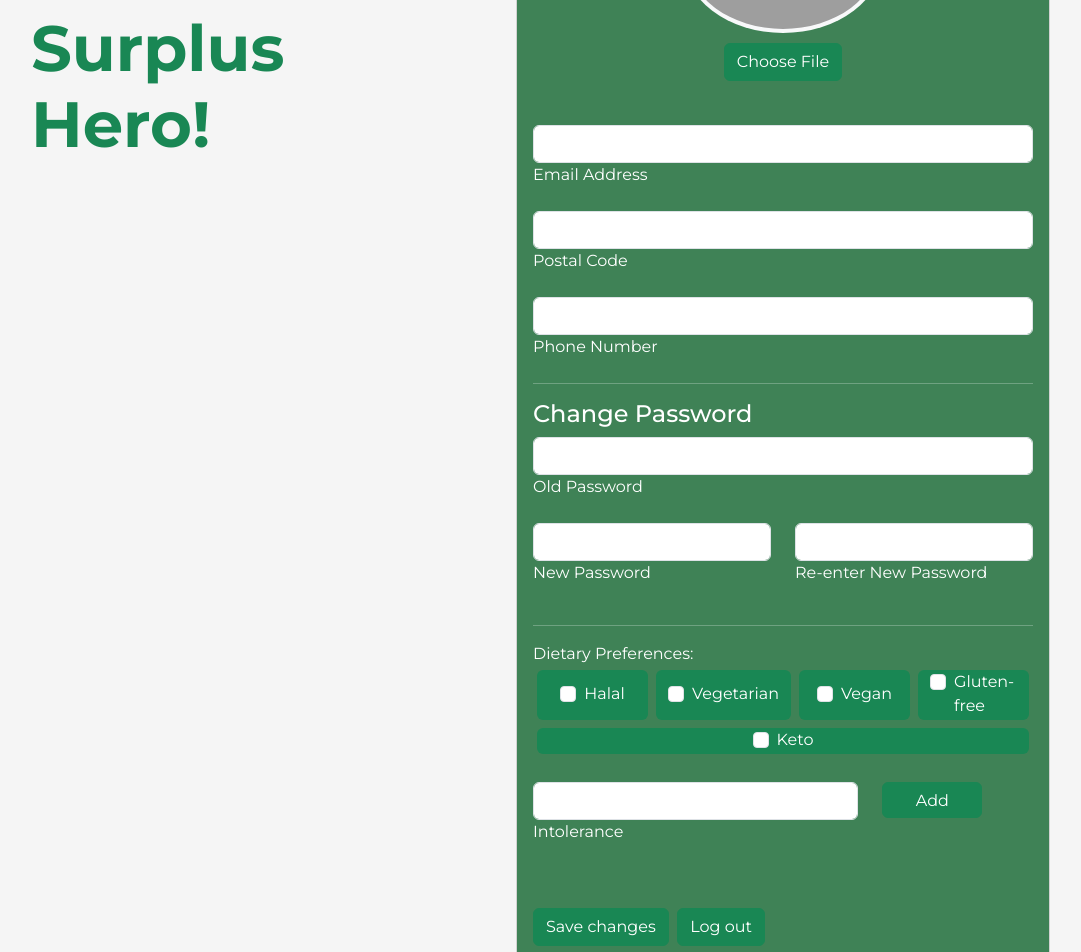
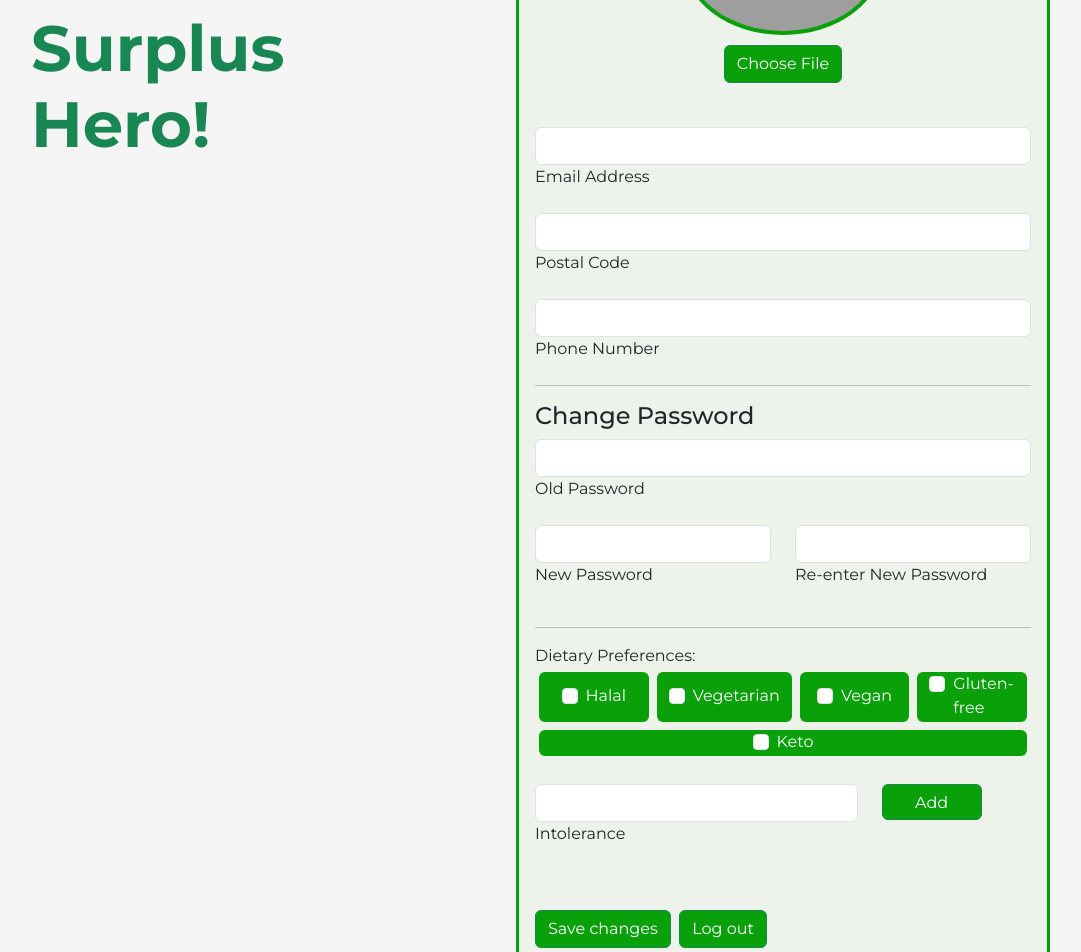
Before and after one commit to robinsjules/WAD2-Project, a Vue app in the folder SuperplusHero/: page /profile in a window 1280 px wide. Shown: the part 320-1272 px from the top of the page, without its empty margins (51-1132 px from the left). Built offline with nearby package versions, Linux system fonts and the light colour scheme; grey boxes are pictures that could not be loaded.

Commit message:
profile colour change

```diff
--- a/SuperplusHero/src/views/Profile.vue
+++ b/SuperplusHero/src/views/Profile.vue
@@ -5,7 +5,6 @@
 
     * {
     font-family: "Montserrat";
-    color:white
     }
 
     .profile-form {
@@ -55,24 +54,24 @@
                     <div class="col-lg-4 mb-5 mb-lg-0">
                         <div class="fixed-position">
                             <h1 span class="my-5 display-3 fw-bold ls-tight">
-                                <span class="text-dark">Profile of<br/> our <br/></span>
+                                <span>Profile of<br/> our <br/></span>
                                 <span class="text-success">Surplus <br/>Hero!</span>
                             </h1>
                         </div>
                     </div>
     <!-- card -->
     <div class="mx-auto col-lg-6 mb-5 mb-lg-0 ">
-            <div class="card">
-                <div class="card-body rounded py-5" style="background-color:#3F8256">
+            <div class="card" style="border: 3px solid rgb(10, 160, 10);">
+                <div class="card-body rounded py-5" style="background-color:rgb(237, 243, 235);">
                     <form id="profileEdit" class="my-4" autocomplete="on" @submit.prevent="">
                         <div id="app">
                             <div class="profile-form">
                                 <div class="profile-picture">
                                     <div class="image-container">
-                                        <img :src="userPicture" alt="User's Profile Picture" class="rounded-circle p-1 bg-light"/>
+                                        <img :src="userPicture" alt="User's Profile Picture" class="rounded-circle p-1" style="background-color: rgb(10, 160, 10)"/>
                                     </div>
                                     <div class="file-input">
-                                        <label for="file-upload" class="btn btn-success">Choose File</label>
+                                        <label for="file-upload" class="btn btn-success" style="background-color:rgb(10, 160, 10)">Choose File</label>
                                         <input id="file-upload" type="file" @change="uploadPicture" accept="image/*" />
                                     </div>
                                 </div>
@@ -115,7 +114,7 @@
                                 Dietary Preferences:
                                 <div class="container">
                                     <div class="row">
-                                        <div v-for="(preference, index) in dPreferences" :key="index" class="col-sm text-white bg-success rounded d-flex justify-content-center align-items-center m-1">
+                                        <div v-for="(preference, index) in dPreferences" :key="index" class="col-sm text-white rounded d-flex justify-content-center align-items-center m-1" style="background-color:rgb(10, 160, 10)">
                                             <div class="form-group form-check">
                                                 <input class="form-check-input" type="checkbox" :value="preference.value" :id="preference.value" v-model="foodPreferences" />
                                                 <label class="form-check-label" :for="preference.value">{{ preference.name }}</label>
@@ -132,19 +131,19 @@
                                         <label for="intoleranceInput" >Intolerance</label>
                                     </div>
                                     <div class="col-sm-4">
-                                        <button @click="addIntolerance" type="submit" class="btn btn-success" style="height:36px; width:100px">Add</button>
+                                        <button @click="addIntolerance" type="submit" class="btn btn-success" style="height:36px; width:100px;background-color:rgb(10, 160, 10)">Add</button>
                                     </div>
                                 </div>
                                 <br/>
                                 <ul>
                                     <li v-for="(intolerance, index) in intolerances" :key="index">
                                         {{ intolerance }}
-                                        <button @click="removeIntolerance(index)" type="button" class="btn btn-danger remove-button">Remove</button>
+                                        <button @click="removeIntolerance(index)" type="button" class="btn btn-danger remove-button" style="background-color:rgb(10, 160, 10)">Remove</button>
                                     </li>
                                 </ul>
                             </div>
-                            <button @click= "updateProfile" class="btn btn-success btn-block mt-4" type="submit" value="submit"> Save changes </button>&nbsp;
-                            <button @click= "logoutProfile" class="btn btn-success mt-4" type="button" value= true>Log out</button>
+                            <button @click= "updateProfile" class="btn btn-success btn-block mt-4" type="submit" value="submit" style="background-color:rgb(10, 160, 10)"> Save changes </button>&nbsp;
+                            <button @click= "logoutProfile" class="btn btn-success mt-4" type="button" value= true style="background-color:rgb(10, 160, 10)">Log out</button>
                         </div>
                     </form>
                 </div>
```
